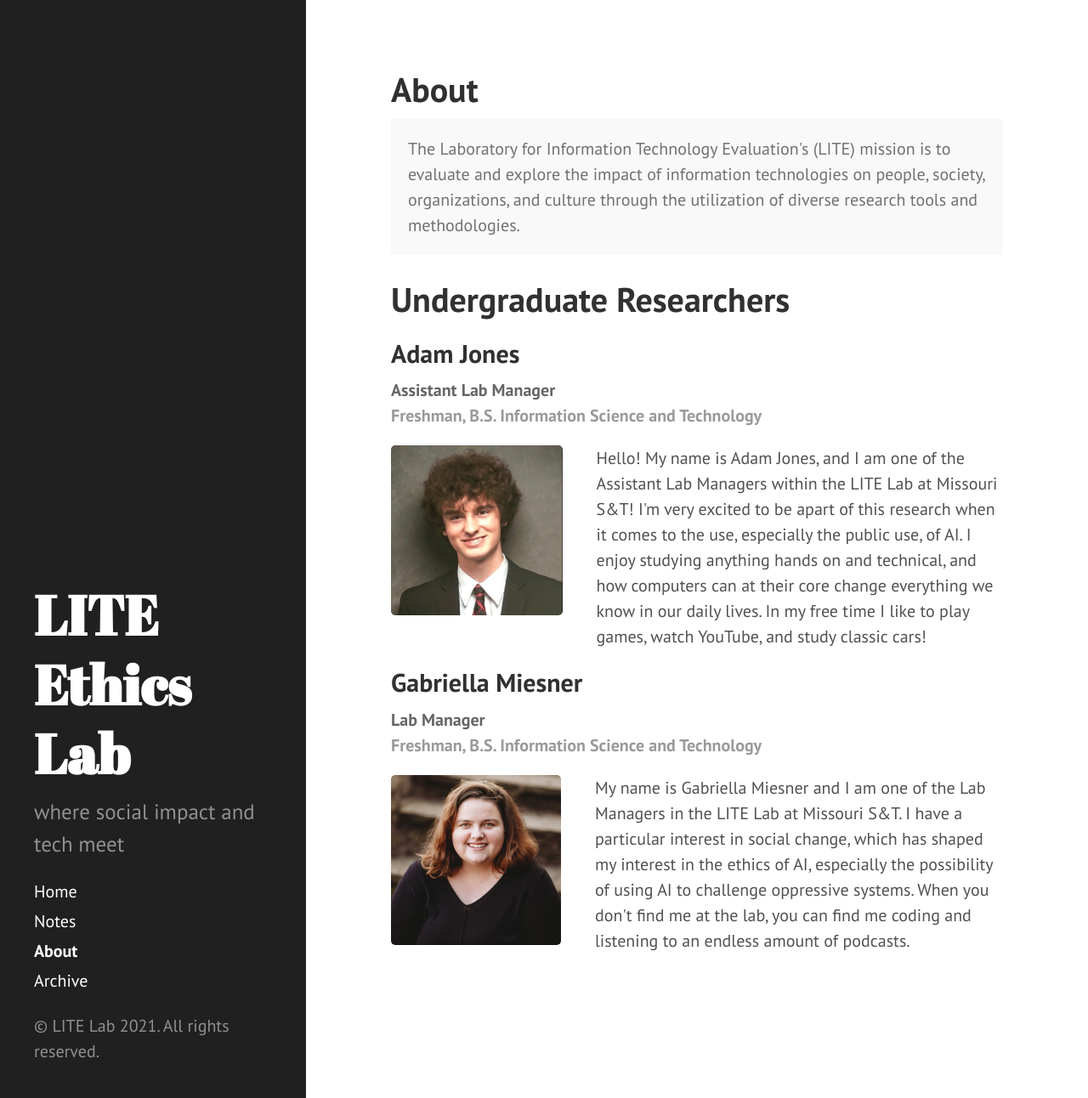
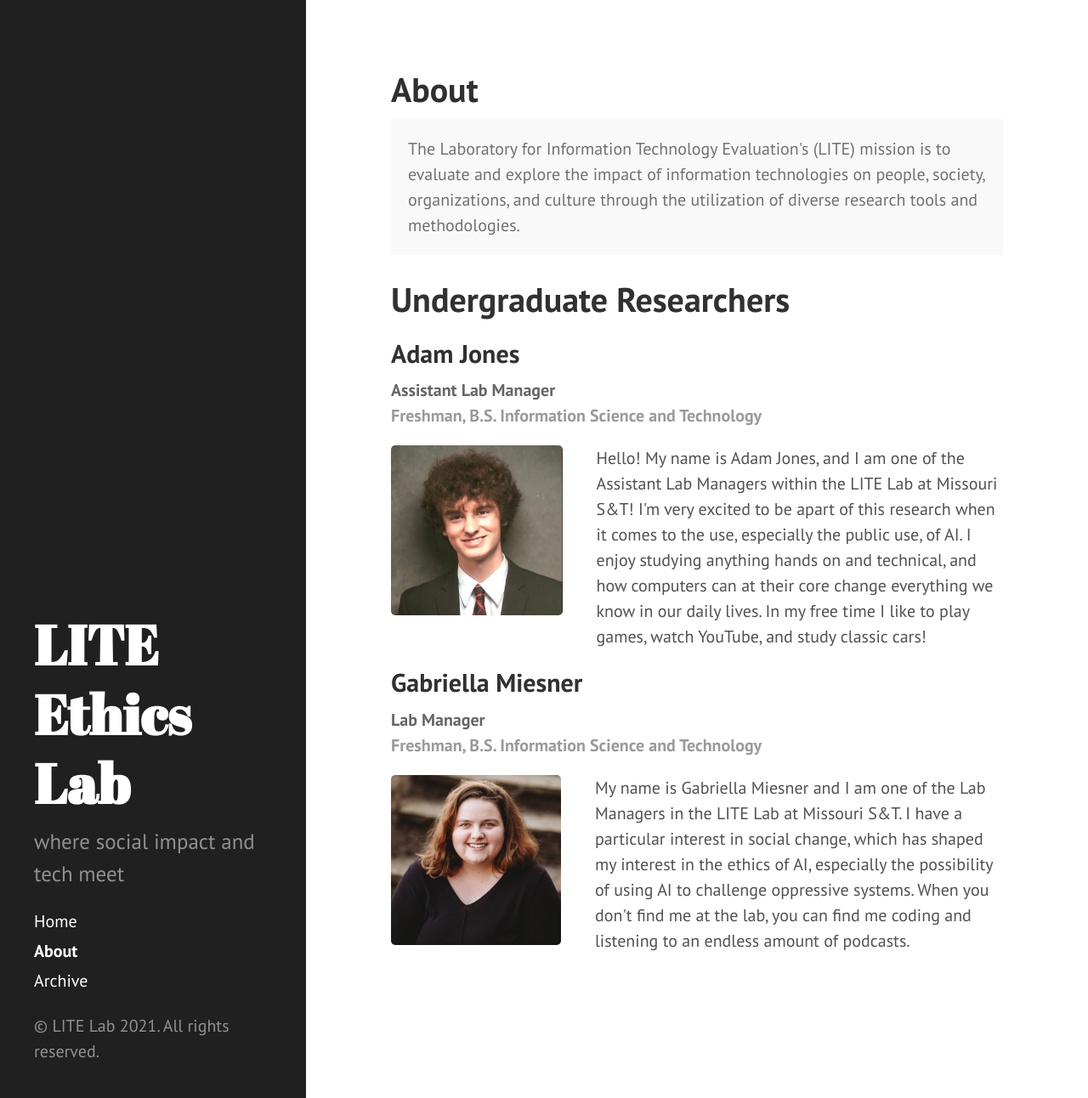
Before and after one commit to lite-ethics-lab/lite-ethics-lab.github.io, a Jekyll site: the page built from about.md, in a window 1280 px wide and 1292 px high. Shown: the whole window at 85% size. Built offline with Jekyll 4.4.1, drawn with Linux system fonts in a browser that asks for light colours.

```diff
--- a/_includes/sidebar.html
+++ b/_includes/sidebar.html
@@ -11,8 +11,6 @@
 
     <nav class="sidebar-nav">
       <a class="sidebar-nav-item{% if page.url == site.baseurl %} active{% endif %}" href="index.html">Home</a>
-      <a class="sidebar-nav-item{% if page.url == site.baseurl %} active{% endif %}" href="notes.html">Notes</a>
-
       {% comment %}
         The code below dynamically generates a sidebar nav of pages with
         `layout: page` in the front-matter. See readme for usage.
```
Also changed, not shown: 6 other files.
